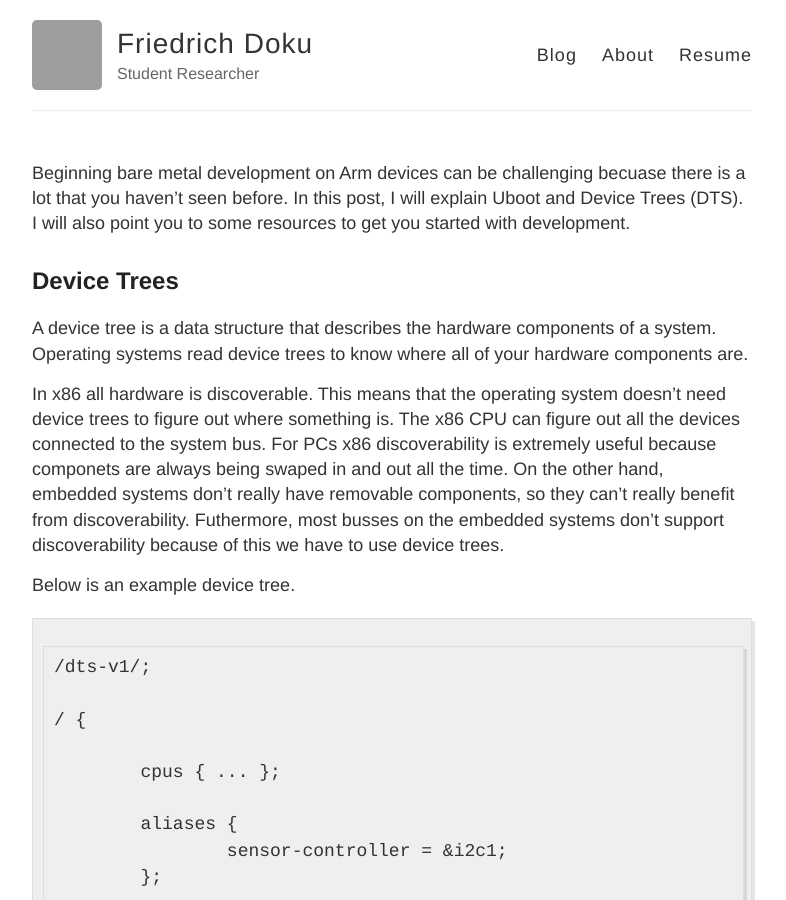
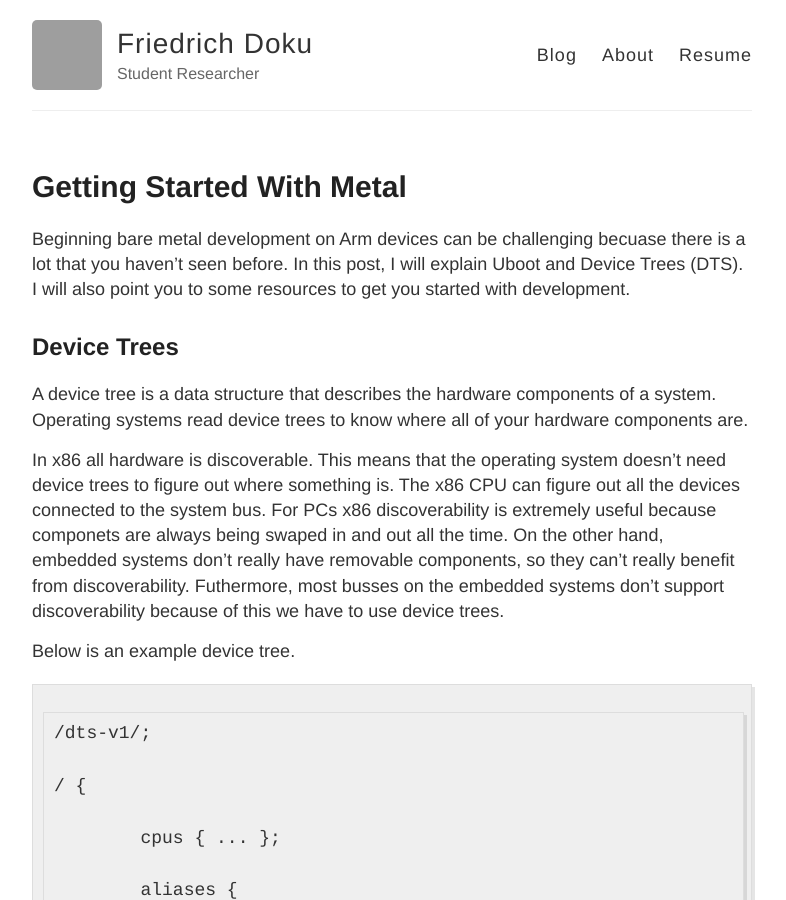
Before and after one commit to friedrich12/friedrich12.github.io, a Jekyll site: the page built from _posts/2021-5-22-Metal.md, in a window 1280 px wide and 900 px high. Shown: the whole window, without its empty margins (248-1034 px from the left). Built offline with Jekyll 4.4.1, drawn with Linux system fonts in a browser that asks for light colours; our own code applies the rules of GitHub Pages for plain Markdown files; part of the change alters nothing that is shown; grey boxes are pictures that could not be loaded.

Commit message:
Update 2021-5-22-Metal.md

```diff
--- a/_posts/2021-5-22-Metal.md
+++ b/_posts/2021-5-22-Metal.md
@@ -1,6 +1,6 @@
 ---
 layout: post
-title: Getting Started With Metal: Uboot and Device Trees
+title: Getting Started With Metal
 ---
 
 Beginning bare metal development on Arm devices can be challenging becuase there is a lot that you haven't seen before. In this post, I will explain Uboot and Device Trees (DTS). I will also point you to some resources to get you started with development.
```
